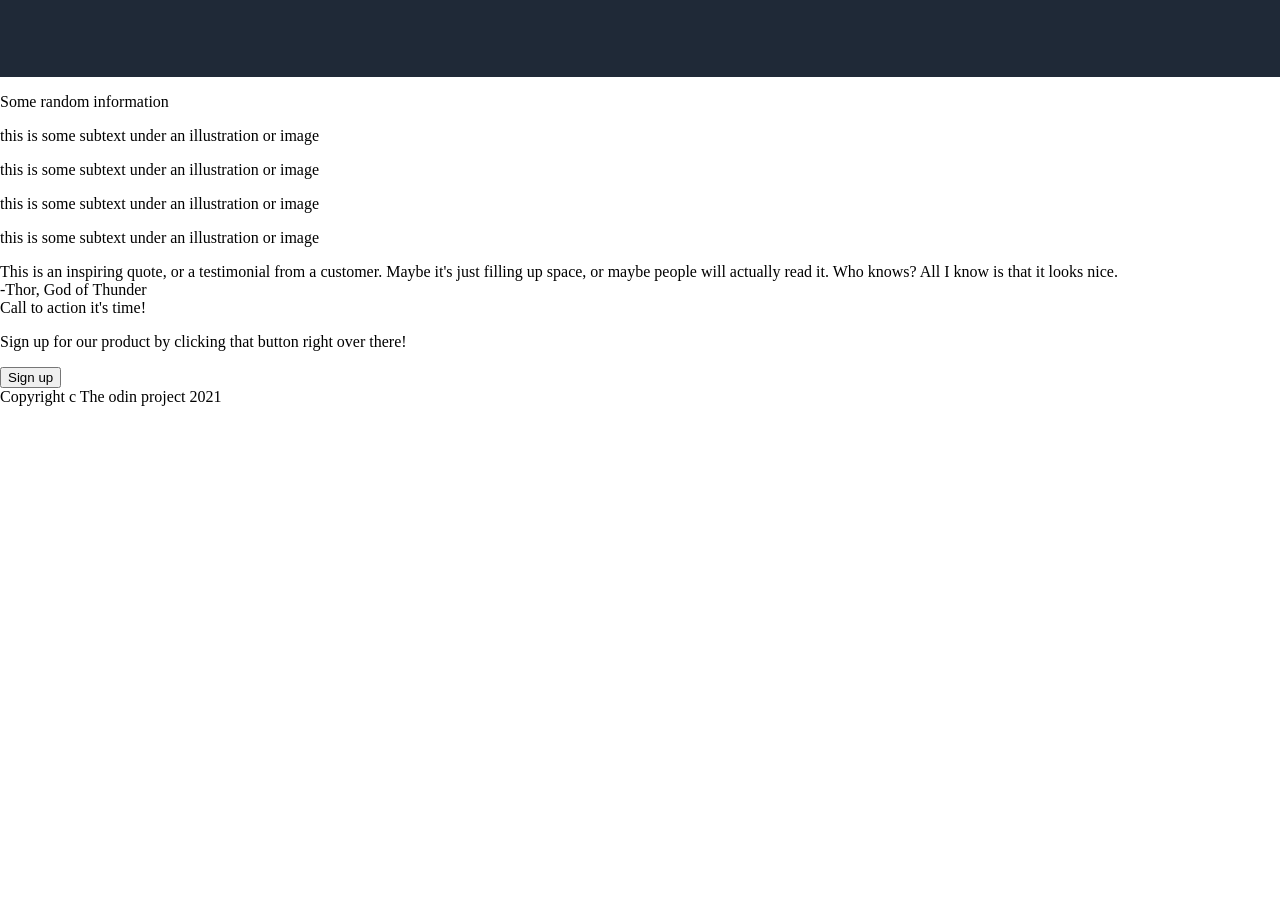
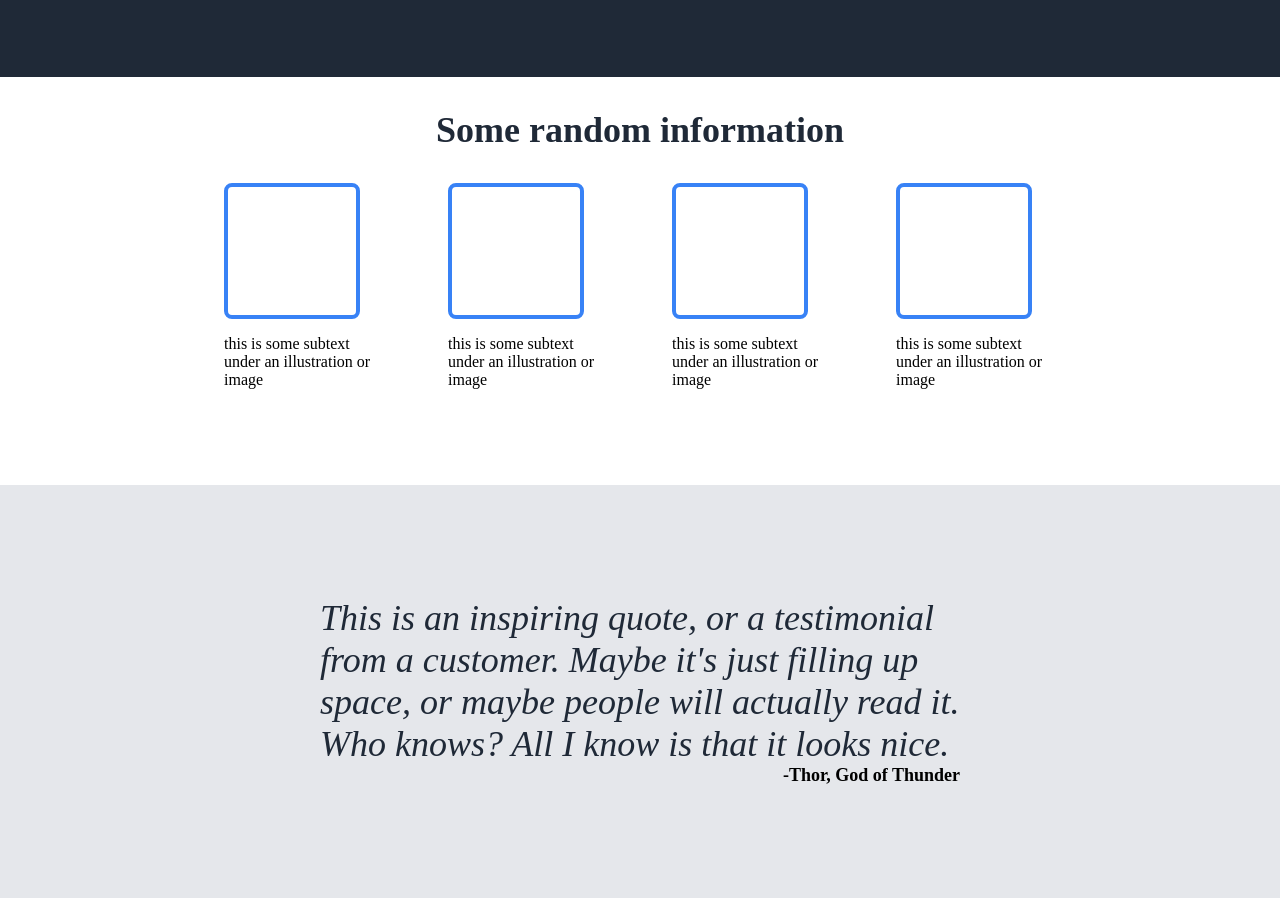
Before and after one commit to ArberCn/Landing-Page, a plain HTML site: page index.html in a window 1280 px wide. Shown: the part 352-1253 px from the top of the page. Before the commit the page ends 800 px from the top, so only its background shows below. Drawn offline with Linux system fonts and the light colour scheme.

Commit message:
Almost done

```diff
--- a/index.html
+++ b/index.html
@@ -34,42 +34,46 @@
     </div>
 </div>
 
+<p class="main2">Some random information</p>
+
 <div class="main">
-    <p class="main2">Some random information</p>
+
     <div class="ruta">
-        <div class="empty"></div>
+        <div class="empty"> </div>
         <p>this is some subtext under an illustration or image</p>
     </div>
     <div class="ruta">
-        <div class="empty"></div>
+        <div class="empty"> </div>
         <p>this is some subtext under an illustration or image</p>
     </div>
     <div class="ruta">
-        <div class="empty"></div>
+        <div class="empty"> </div>
         <p>this is some subtext under an illustration or image</p>
     </div>
     <div class="ruta">
-        <div class="empty"></div>
+        <div class="empty"> </div>
         <p>this is some subtext under an illustration or image</p>
     </div>
 </div>
 
 <div class="main3">
     <div class="message">
-        This is an inspiring quote, or a testimonial from a customer. Maybe it's just filling up space, or maybe people will actually read it. Who knows? All I know is that it looks nice.
+        <div class="message2"><em>This is an inspiring quote, or a testimonial from a customer. Maybe it's just filling up space, or maybe people will actually read it. Who knows? All I know is that it looks nice.</em></div>
+        <div class="endtext">-Thor, God of Thunder</div>
     </div>
-    <div class="endtext">-Thor, God of Thunder</div>
+
 </div>
 
 <div class="action">
     <div class="call">
         Call to action it's time!
         <p class="Sign">Sign up for our product by clicking that button right over there!</p>
+        <button class="Signup2">Sign up</button>
     </div>
-    <button class="Signup2">Sign up</button>
+
 </div>
 
-<footer> Copyright c The odin project 2021 </footer>
+<footer> Copyright © The odin project 2021 </footer>
 
 </body>
 </html>
--- a/style.css
+++ b/style.css
@@ -13,8 +13,6 @@ body{
     font-weight: bolder;
     color: #F9FAF8;
     display: flex;
-
-
 }
 
 .undertext{
@@ -74,3 +72,70 @@ a{
     font-weight: bold;
 
 }
+
+.main{
+    display: flex;
+    justify-content: center;
+    gap: 4rem;
+    margin-bottom: 5rem;
+
+}
+
+.ruta{
+   width: 10rem;
+
+
+}
+
+.empty{
+    border: 4px solid #3882F6;
+    width: 8rem;
+    height: 8rem;
+    border-radius: 8px;
+}
+
+.main2{
+   margin: auto;
+   text-align: center;
+   font-size: 36px;
+   font-weight: bolder;
+   color: #1F2937;
+   margin: 2rem;
+}
+
+.main3{
+    background-color: #E5E7EB;
+    margin-bottom: 5rem;
+}
+
+.message{
+    padding: 7rem 20rem;
+
+}
+
+.message2{
+    font-size: 36px;
+    color: #1F2937;
+
+}
+.endtext{
+    display: flex;
+    justify-content: end;
+    font-size: large;
+    font-weight: bolder;
+
+}
+
+.action{
+    width: 65rem;
+    background-color: #3882F6;
+    margin: auto;
+    border-radius: 8px;
+    color: white;
+}
+
+.call{
+    padding: 1.5rem 6rem;
+    display: flex;
+
+}
```
